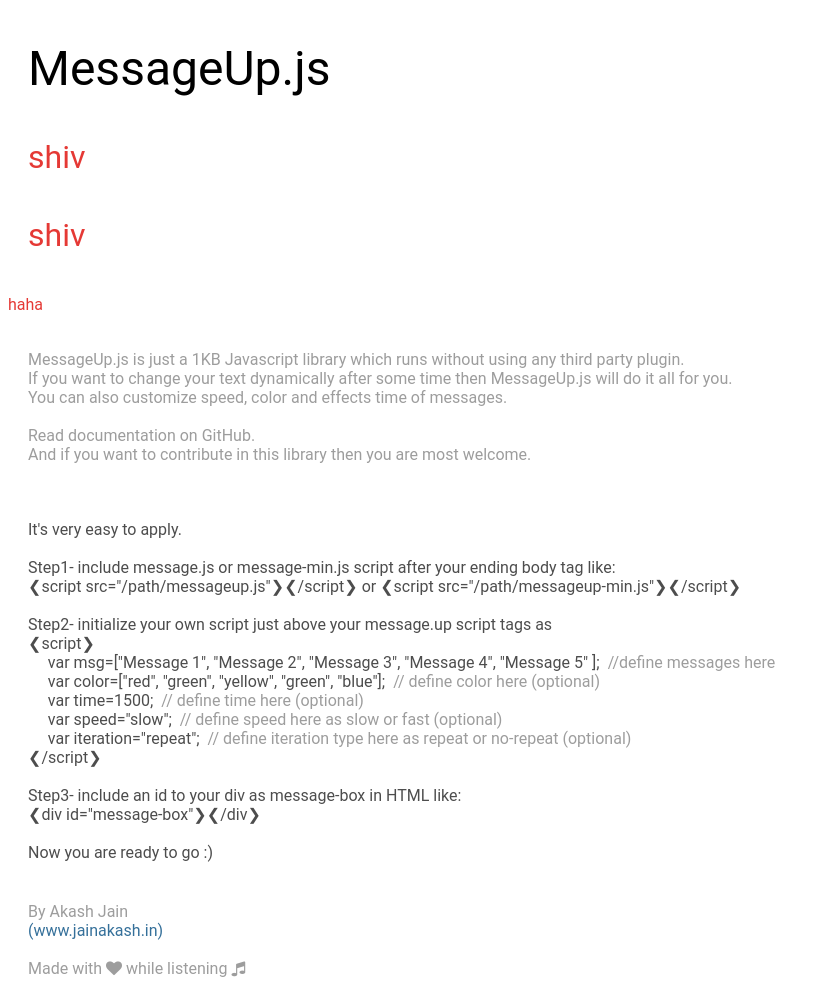
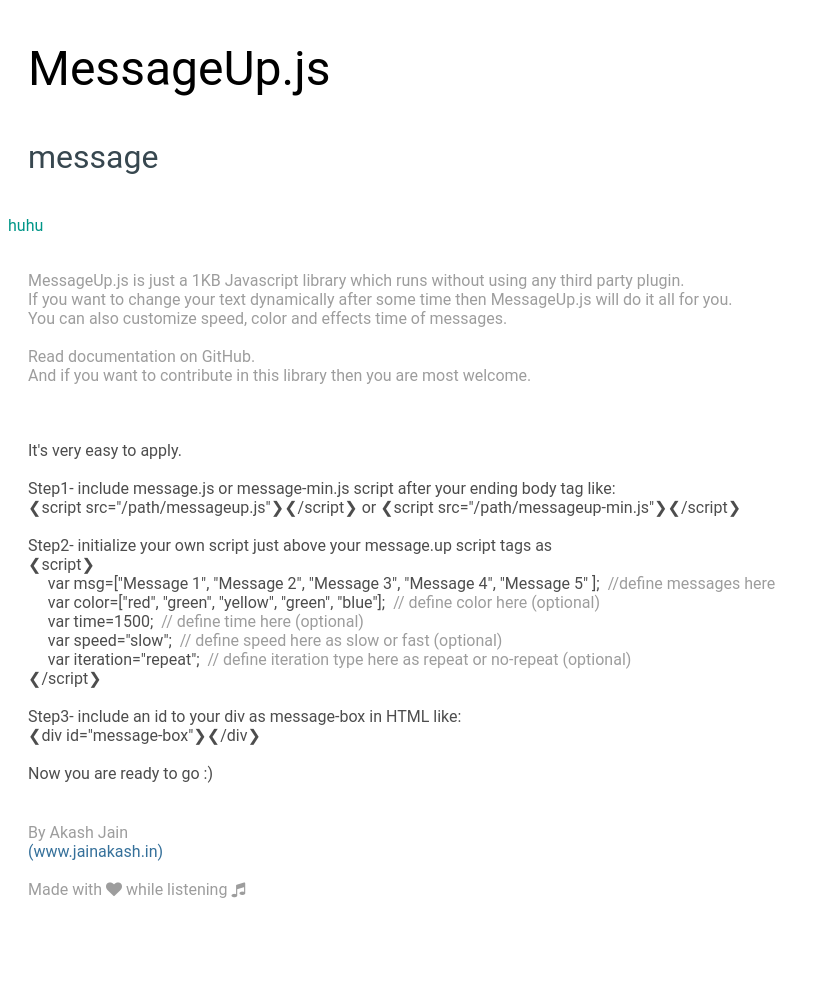
Before and after one commit to aka-jain/MessageUp.js, a plain HTML site: page index.html in a window 1280 px wide. Shown: the whole page, without its empty margins (0-829 px from the left). After the commit the page ends 927 px from the top, so only its background shows below. Drawn offline with Linux system fonts and the light colour scheme.

Commit message:
Complete messageup.js V1.0

```diff
--- a/index.html
+++ b/index.html
@@ -12,7 +12,6 @@
 
 		<div class="head">MessageUp.js</div>
 
-		<div class="message-box"></div>
 		<div class="message-box"></div>
 		<div id="haha"></div>
 
@@ -58,11 +57,13 @@
 
 	<script>
 		$(".message-box").messageup({
-			msg : ["shiv", "baran", "singh"]
-
+			msg : ["Hi", "This", "is", "custom", "message"],
+			color : ["#E53935", "#5E35B1", "#009688" , "#EF6C00", "#37474F"],
+			time : 1000
 			});
 		$("#haha").messageup({
-			msg : ["haha", "hihi", "huhu"]
+			msg : ["haha", "hihi", "huhu"],
+			time : 2000
 		})
 	</script>
 
--- a/lib/messageup.js
+++ b/lib/messageup.js
@@ -4,7 +4,7 @@
 // Github===========
 (function ( $ ) {
 	$.fn.messageup = function(options) {
-	var ele = this;
+		var element = this;
 		var settings = $.extend({
 	        // These are the defaults.
 	        msg: ["Hi!", "I'm Messageup.js", "Use me to...", "display your text", " change your text", "do cool things", ":)"],
@@ -13,15 +13,15 @@
 	        speed : "slow",
 	        interation : "repeat"
 	    }, options );
-   console.log(settings.msg);
-	// // script for messageup
+
 		var msg = settings.msg;
 		var color = settings.color;
 		var time = settings.time;
 		var speed = settings.speed;
 		var iteration = settings.iteration;
+
 		// check speed
-
+		var fade_time;
 		if (speed == "slow") {
 			fade_time = 700;
 		} else if (speed == "fast") {
@@ -34,35 +34,43 @@
 		} else {
 			stop = 1;
 		}
+
+		//Global Variables for run_message()
 		var	iter = 0;
-			// messageup function
 		var msg_length = msg.length;
 		var col_count = 0;
-				ele.html(msg[iter % msg_length]);
+
+		function run_message() {
+			element.html(msg[iter % msg_length]);
 				// color checking
 				if (col_count < msg_length) {
-
-					ele.css({
+					element.css({
 						'color': color[col_count]
-					});
-					col_count++;
-
-				} else {
-					col_count = 0;
-					ele.css({
-						'color': color
 					});
 					col_count++;
 				}
 
-				ele.hide().fadeIn(fade_time);
+				else {
+					col_count = 0;
+					element.css({
+						'color': color[col_count]
+					});
+						col_count++;
+				}
 
-		// if (iter == msg.length && stop == 0) {
-		// 	check_time = clearInterval(doSomething, time);
-		// } else {
-		// 	check_time = setInterval(doSomething, time);
-		// }
+				element.hide().fadeIn(fade_time);
 				iter++;
 
+				// iteration checking
+				if (iter == msg_length && stop == 0) {
+					check_time = clearInterval(run_message, time);
 				}
+				else {
+					check_time = setTimeout(run_message, time);
+				}
+			}
+
+		run_message();
+	}
+
 }( jQuery ));
```
Lines whose indentation alone changed are shown as unchanged.
